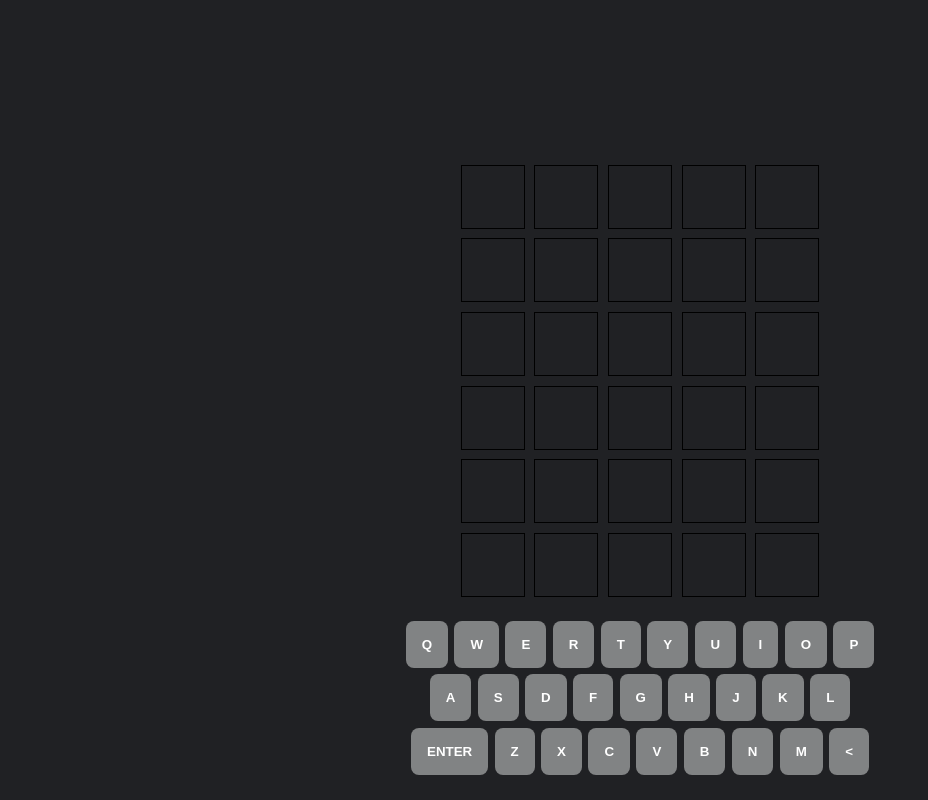
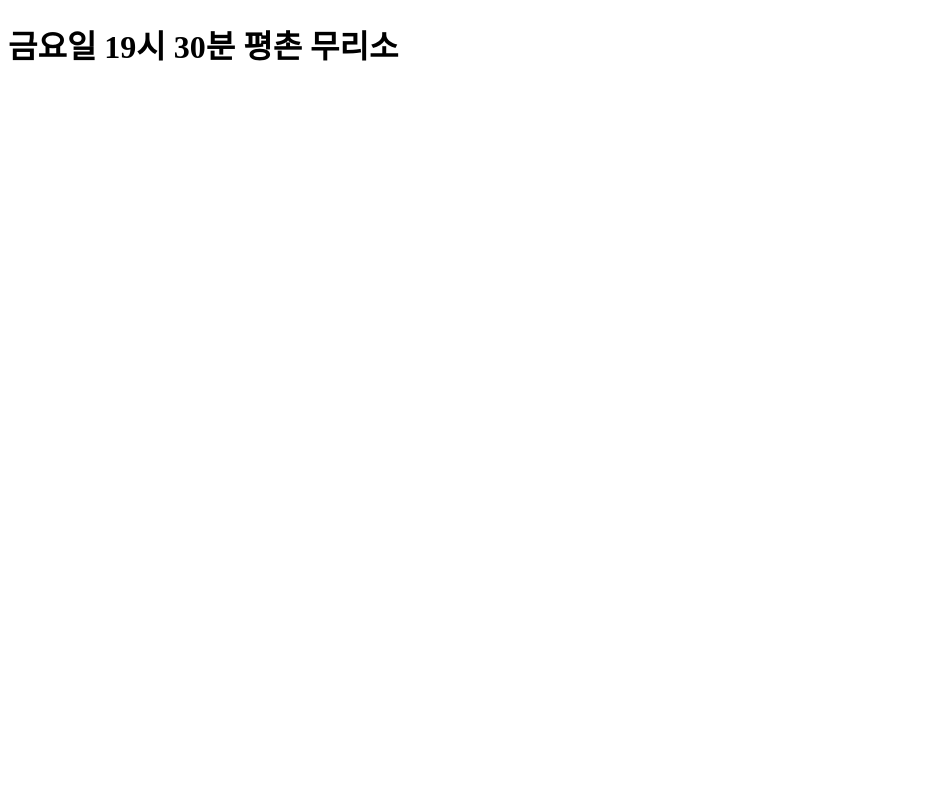
Before and after one commit to woobottle/wordle-challenge, a React (Create React App) app: page / in a window 1280 px wide. Shown: the whole page, without its empty margins (0-928 px from the left). Built offline with nearby package versions, Linux system fonts and the light colour scheme.

Commit message:
temporary edit

```diff
--- a/src/App.tsx
+++ b/src/App.tsx
@@ -3,8 +3,9 @@ import { Header, Wordle } from "./components";
 function App() {
   return (
     <>
-      <Header />
-      <Wordle />
+      <h1>금요일 19시 30분 평촌 무리소</h1>
+      {/* <Header />
+      <Wordle /> */}
     </>
   );
 }
```
